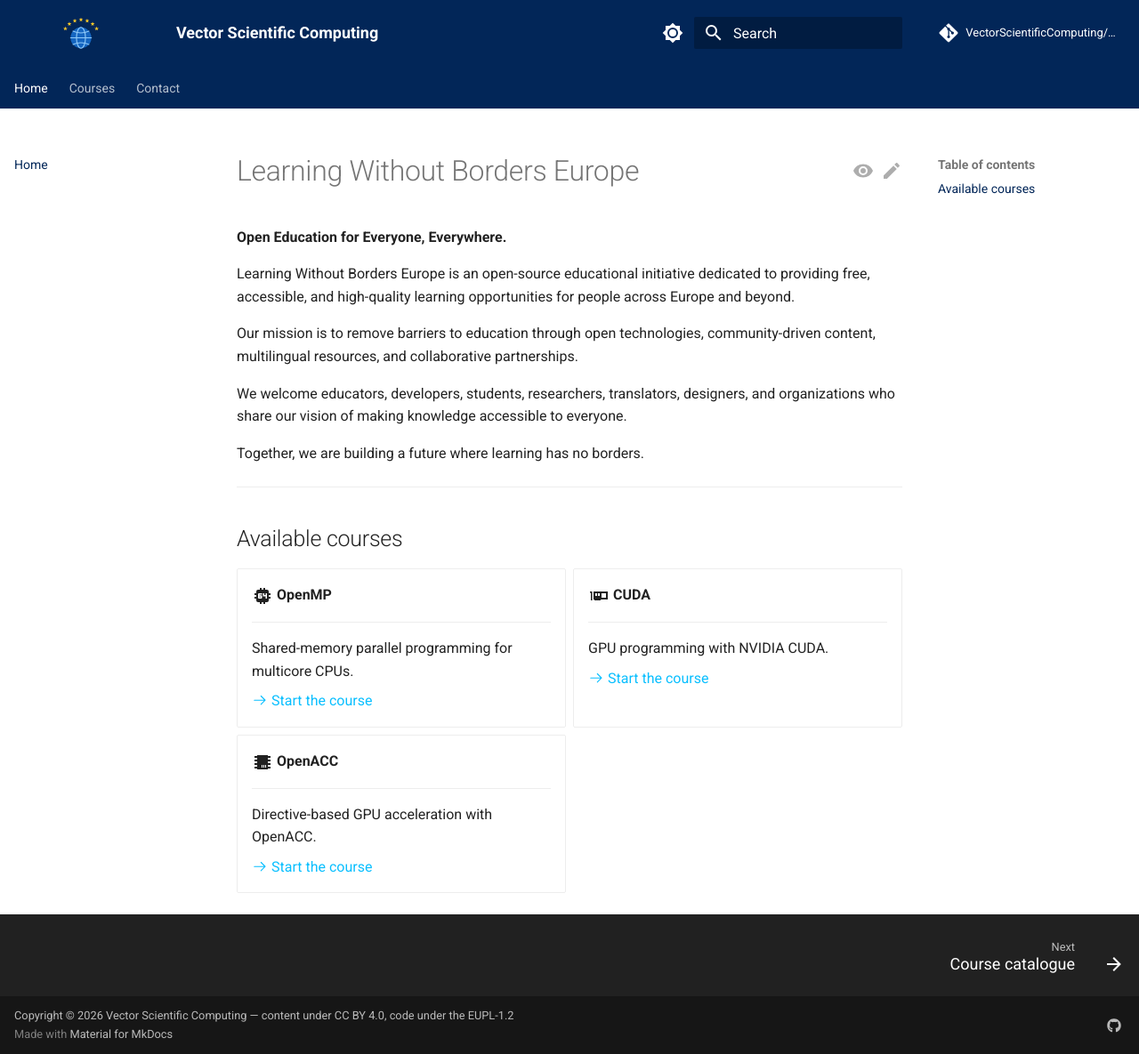
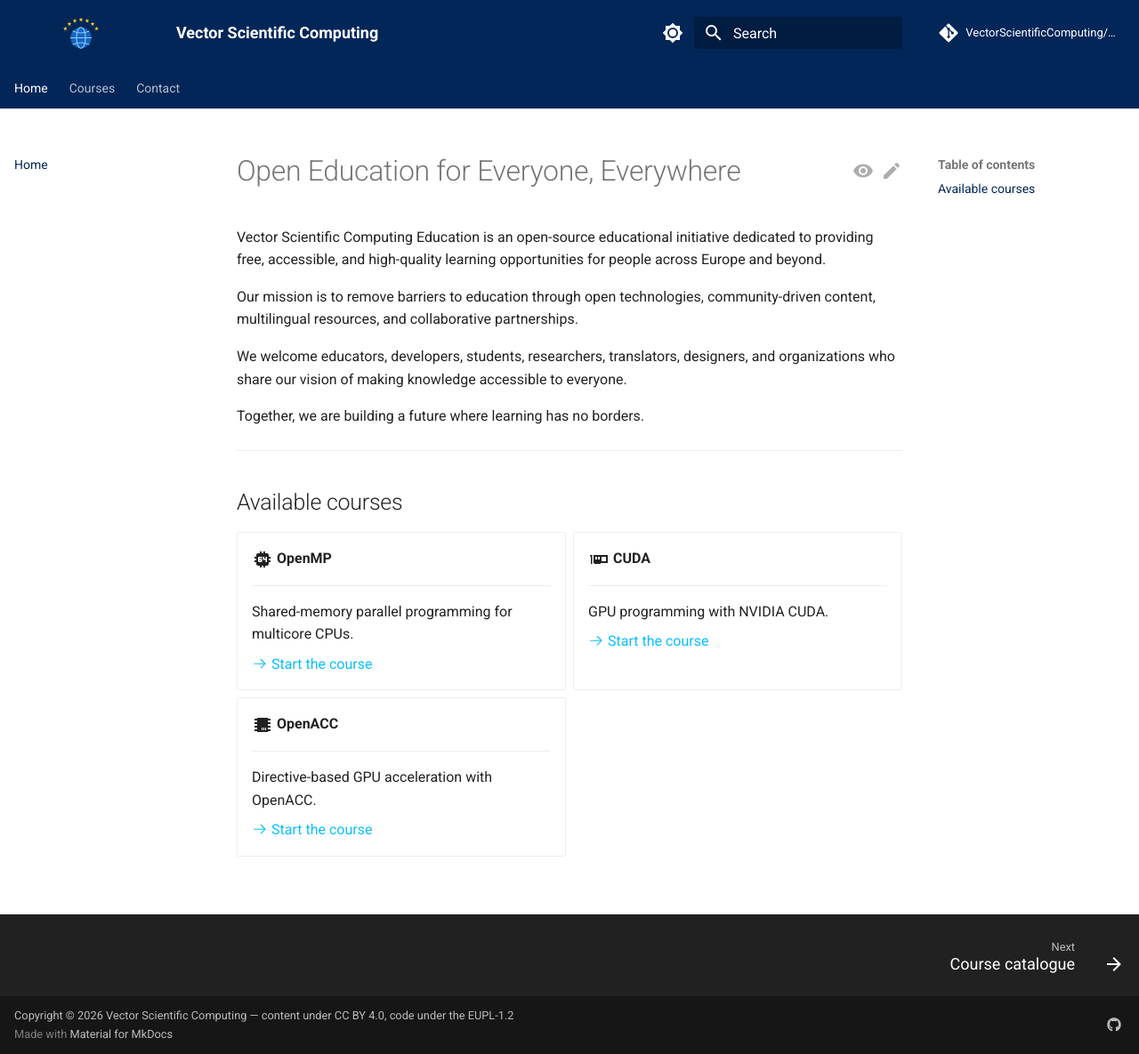
Before and after one commit to VectorScientificComputing/education, an MkDocs documentation site: the page built from docs/index.md, in a window 1280 px wide and 1185 px high. Shown: the whole window at 89% size. Built offline with MkDocs 1.6.1 and Material for MkDocs 9.7.7, drawn with Linux system fonts in a browser that asks for light colours; comment, search, counter and statistics services are not loaded.

Commit message:
Update mkdocs.yml

```diff
--- a/docs/index.md
+++ b/docs/index.md
@@ -1,8 +1,6 @@
-# Learning Without Borders Europe
+# Open Education for Everyone, Everywhere
 
-**Open Education for Everyone, Everywhere.**
-
-Learning Without Borders Europe is an open-source educational initiative dedicated to providing free, accessible, and high-quality learning opportunities for people across Europe and beyond.
+Vector Scientific Computing Education is an open-source educational initiative dedicated to providing free, accessible, and high-quality learning opportunities for people across Europe and beyond.
 
 Our mission is to remove barriers to education through open technologies, community-driven content, multilingual resources, and collaborative partnerships.
 
```
Also changed, not shown: site/index.html, site/search.json.
